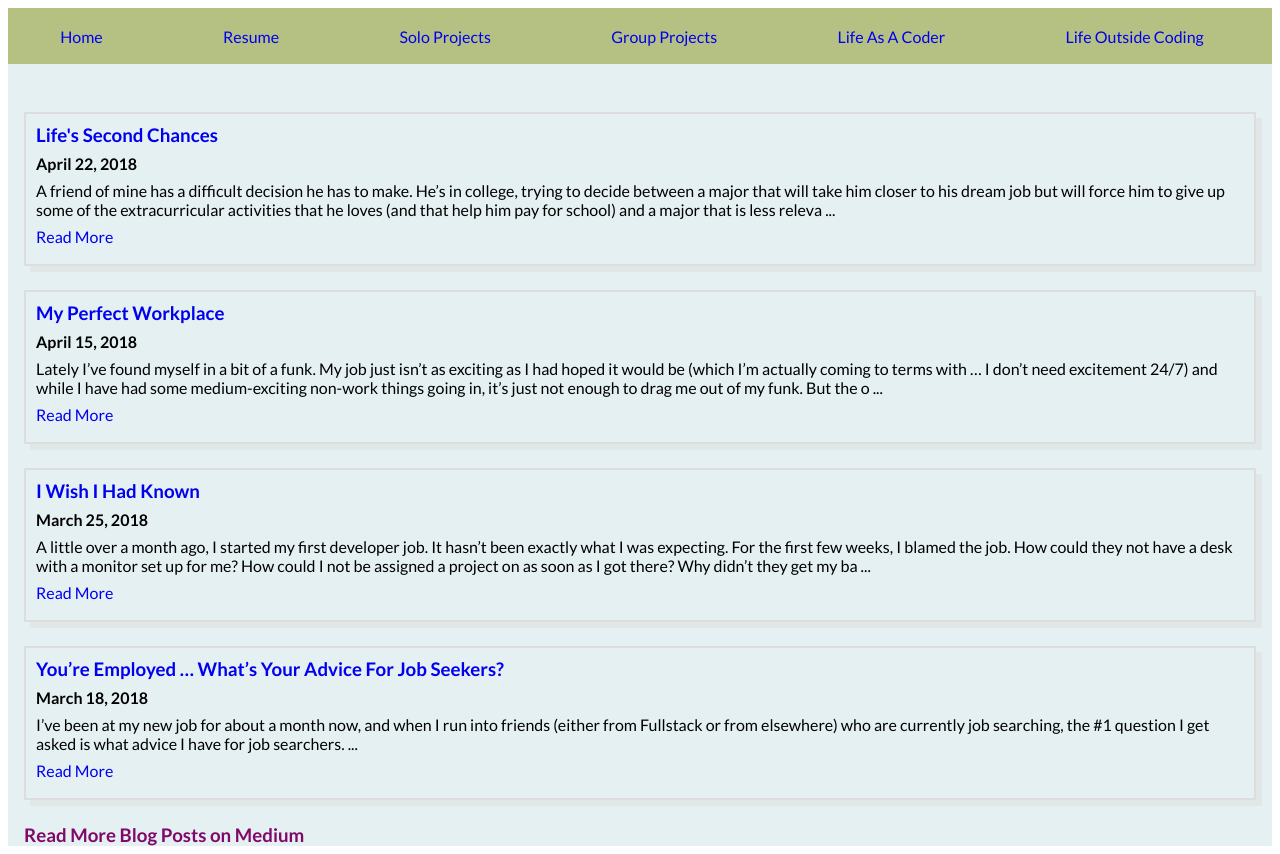
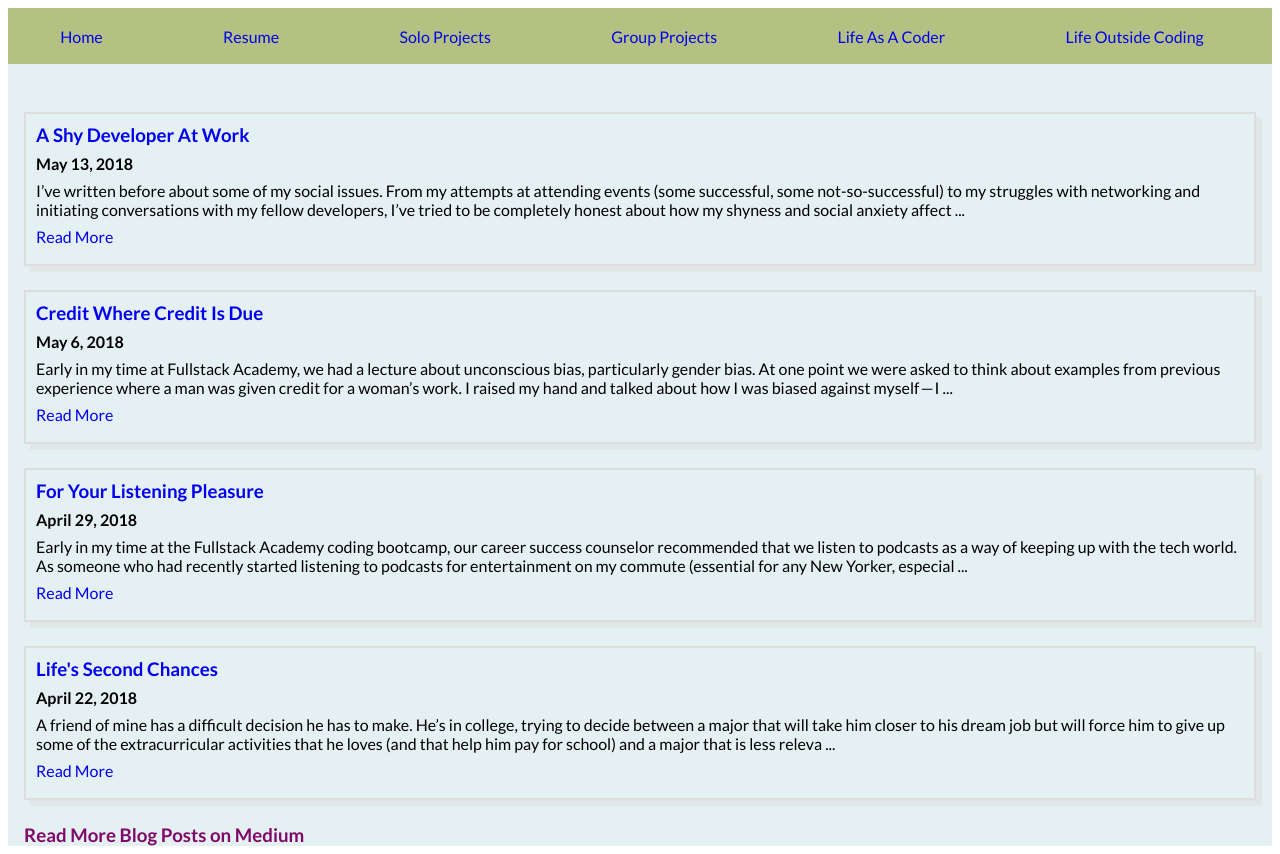
Before and after one commit to SarahLKatz/portfolio_site, a Next.js app: page /blog in a window 1280 px wide. Built offline with nearby package versions, Linux system fonts and the light colour scheme.

Commit message:
adds latest blog posts

```diff
--- a/pages/blog.js
+++ b/pages/blog.js
@@ -3,30 +3,30 @@ import {BlogPost, Layout} from '../Components/';
 export default () => {
   return (
     <Layout>
-    <BlogPost
+      <BlogPost
+        title="A Shy Developer At Work"
+        date="May 13, 2018"
+        url="https://medium.com/@sarahscode/a-shy-developer-at-work-a40899437e80"
+        summary={`I’ve written before about some of my social issues. From my attempts at attending events (some successful, some not-so-successful) to my struggles with networking and initiating conversations with my fellow developers, I’ve tried to be completely honest about how my shyness and social anxiety affect my life as a developer. Partially because I don’t like to hide who I am, but also because I know I’m not the only one struggling with these issues, and I want other future (and current) devs who struggle socially to know that they’re not alone.`}
+      />
+      <BlogPost
+        title="Credit Where Credit Is Due"
+        date="May 6, 2018"
+        url="https://medium.com/@sarahscode/credit-where-credit-is-due-c0e5de21483d"
+        summary={`Early in my time at Fullstack Academy, we had a lecture about unconscious bias, particularly gender bias. At one point we were asked to think about examples from previous experience where a man was given credit for a woman’s work. I raised my hand and talked about how I was biased against myself — I never took credit for anything I did, and it got to the point where everyone assumed that my (male) boss was the one who did everything in the office and I didn’t do anything.`}
+      />
+      <BlogPost
+        title="For Your Listening Pleasure"
+        date="April 29, 2018"
+        url="https://medium.com/@sarahscode/for-your-listening-pleasure-d45da363e141"
+        summary={`Early in my time at the Fullstack Academy coding bootcamp, our career success counselor recommended that we listen to podcasts as a way of keeping up with the tech world. As someone who had recently started listening to podcasts for entertainment on my commute (essential for any New Yorker, especially one with a commute as long as mine), I was excited to see what podcasts the tech world had to offer.`}
+      />
+      <BlogPost
         title="Life's Second Chances"
         date="April 22, 2018"
         url="https://medium.com/@sarahscode/lifes-second-chances-4515e2bf87fa"
         summary={`A friend of mine has a difficult decision he has to make. He’s in college, trying to decide between a major that will take him closer to his dream job but will force him to give up some of the extracurricular activities that he loves (and that help him pay for school) and a major that is less relevant to his dream job, but will allow him to keep up his extracurricular activites. Many of his friends that have been through this dilemma (including me) have been sharing our own life stories to try to help him make the decision.`}
         />
-    <BlogPost
-        title="My Perfect Workplace"
-        date="April 15, 2018"
-        url="https://medium.com/@sarahscode/my-perfect-workplace-279870863ace"
-        summary={`Lately I’ve found myself in a bit of a funk. My job just isn’t as exciting as I had hoped it would be (which I’m actually coming to terms with … I don’t need excitement 24/7) and while I have had some medium-exciting non-work things going in, it’s just not enough to drag me out of my funk. But the other day, while contemplating my second cup of coffee, I came up with a question that I thought it would be fun to answer:`}
-      />
-      <BlogPost
-        title="I Wish I Had Known"
-        date="March 25, 2018"
-        url="https://medium.com/@sarahscode/i-wish-i-had-known-8b33b6bfe07f"
-        summary={`A little over a month ago, I started my first developer job. It hasn’t been exactly what I was expecting. For the first few weeks, I blamed the job. How could they not have a desk with a monitor set up for me? How could I not be assigned a project on as soon as I got there? Why didn’t they get my background check results from the consulting company I work for and issue me an ID on the first day?`}
-      />
-      <BlogPost
-        title="You’re Employed … What’s Your Advice For Job Seekers?"
-        date="March 18, 2018"
-        url="https://medium.com/@sarahscode/youre-employed-what-s-your-advice-for-job-seekers-a7c8eaaf57e6"
-        summary={`I’ve been at my new job for about a month now, and when I run into friends (either from Fullstack or from elsewhere) who are currently job searching, the #1 question I get asked is what advice I have for job searchers.`}
-      />
       <a href="https://medium.com/@sarahscode" target="_blank"><h3 className="highlight">Read More Blog Posts on Medium</h3></a>
       <style jsx>{`
         a {
```
